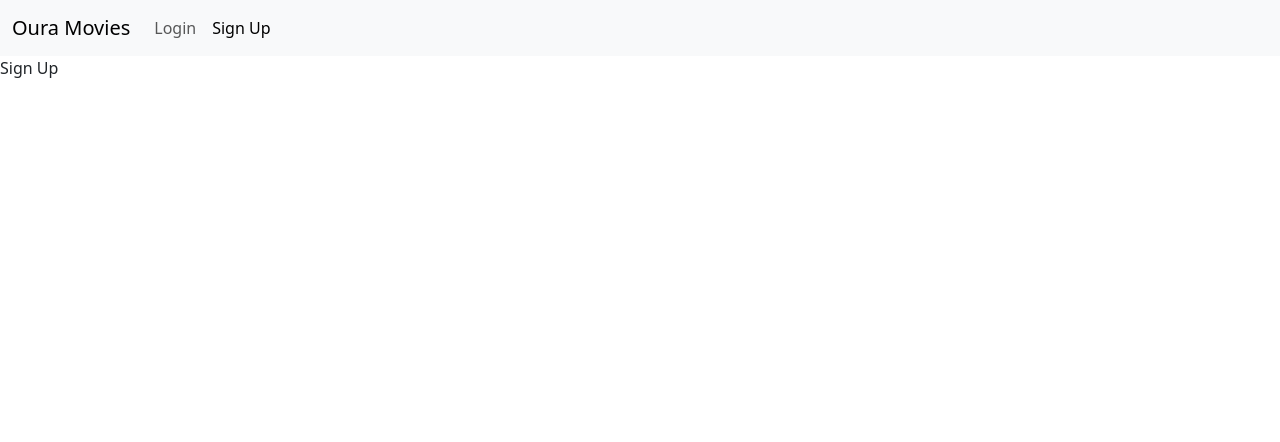
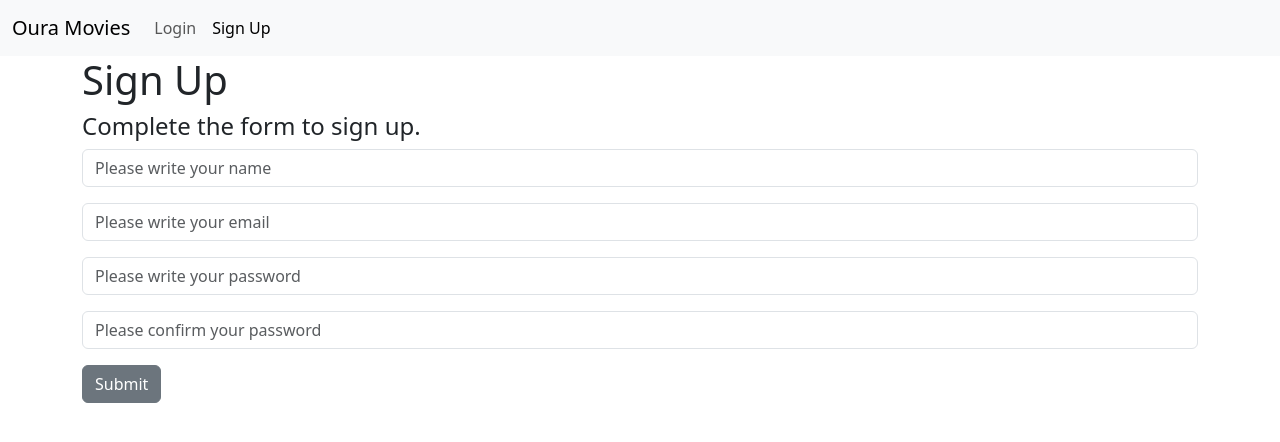
Before and after one commit to JoseMiguelVazquez/oura_movies_frontend, a React (Vite) app: page /signup in a window 1280 px wide. Shown: the top 442 px of the page. Built offline with nearby package versions, Linux system fonts and the light colour scheme.

Commit message:
signup page added

```diff
--- a/src/pages/SignUp.jsx
+++ b/src/pages/SignUp.jsx
@@ -1,9 +1,109 @@
+import { useState, useEffect } from "react"
+import { useSelector, useDispatch } from "react-redux"
+import { useNavigate } from "react-router-dom"
+import { toast } from "react-toastify"
+import { registrar, reset } from '../features/auth/authSlice'
+import Spinner from '../components/Spinner'
+
+const SignUp = () => {
+  const [formData, setFormData] = useState({
+    name: '',
+    email: '',
+    password: '',
+    password2: ''
+  })
+
+  const navigate = useNavigate()
+  const dispatch = useDispatch()
+
+  const {user, isLoading, isError, isSuccess, message } = useSelector((state) => state.auth)
+
+  const onChange = (e) => {
+    setFormData((prevState) => ({
+      ...prevState,
+      [e.target.name]: e.target.value
+    }))
+  }
+
+  const onSubmit = (e) => {
+    e.preventDefault()
+
+    if(formData.password !== formData.password2){
+      toast.error('Password no coincide')
+  } else {
+      dispatch(registrar(formData))
+  }
+  }
+
+  useEffect(() => {
+    if(isError) {
+        toast.error(message)
+    }
+
+    if(isSuccess || user) {
+        navigate('/login')
+    }
+
+    dispatch(reset())
+
+  }, [user, isError, isSuccess, message, dispatch, navigate])
+
+  if(isLoading) {
+    return <Spinner />
+  }
 
 
-const SignUp = () => {
   return (
-    <div>
-      Sign Up
+    <div className="container">
+      <section>
+        <h1>Sign Up</h1>
+        <h4>Complete the form to sign up.</h4>
+      </section>
+      <section>
+        <form onSubmit={onSubmit}>
+          <div>
+            <input
+              type="text"
+              id="name"
+              name="name"
+              value={formData.name}
+              placeholder="Please write your name"
+              onChange={onChange}
+              className="form-control mb-3"
+            />
+            <input
+              type="email"
+              id="email"
+              name="email"
+              value={formData.email}
+              placeholder="Please write your email"
+              onChange={onChange}
+              className="form-control mb-3"
+            />
+            <input
+              type="password"
+              id="password"
+              name="password"
+              value={formData.password}
+              placeholder="Please write your password"
+              onChange={onChange}
+              className="form-control mb-3"
+            />
+            <input
+              type="password"
+              id="password2"
+              name="password2"
+              value={formData.password2}
+              placeholder="Please confirm your password"
+              onChange={onChange}
+              className="form-control mb-3"
+            />
+          </div>
+          <div>
+            <button type="submit" className="btn btn-secondary">Submit</button>
+          </div>
+        </form>
+      </section>
     </div>
   )
 }
```
